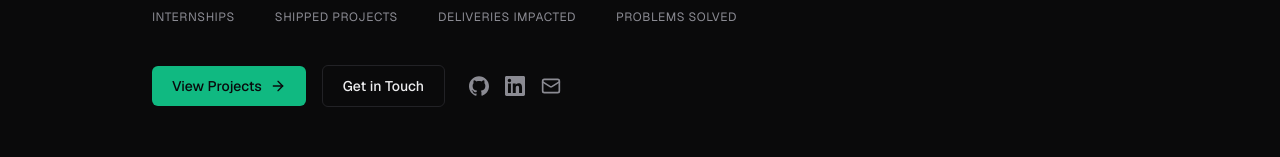
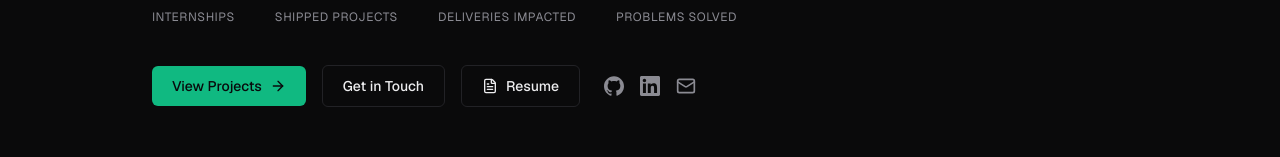
Before and after one commit to agrawal-2005/portfolio, a Next.js app: page / in a window 1280 px wide. Shown: the part 582-739 px from the top of the page. Built offline with nearby package versions, Linux system fonts and the light colour scheme; no server answers.

Commit message:
Add resume button to hero, serve PDF from /resume.pdf

```diff
--- a/app/page.tsx
+++ b/app/page.tsx
@@ -1,6 +1,6 @@
 import { Suspense } from "react";
 import Link from "next/link";
-import { ArrowRight, Mail } from "lucide-react";
+import { ArrowRight, FileText, Mail } from "lucide-react";
 import { GitHubActivity } from "@/components/github-activity";
 import { FadeIn } from "@/components/motion";
 import { GitHubIcon, LinkedInIcon } from "@/components/icons";
@@ -81,6 +81,14 @@ export default function Home() {
             >
               Get in Touch
             </Link>
+            <a
+              href="/resume.pdf"
+              target="_blank"
+              rel="noopener noreferrer"
+              className="inline-flex items-center gap-2 rounded-md border border-border px-5 py-2.5 text-sm font-medium transition-colors hover:border-accent/50 hover:bg-card-hover"
+            >
+              <FileText className="size-4" /> Resume
+            </a>
 
             <div className="ml-2 flex items-center gap-4">
               <a
```
Also changed, not shown: 1 other file (tests, documents, lock files or other folders).
